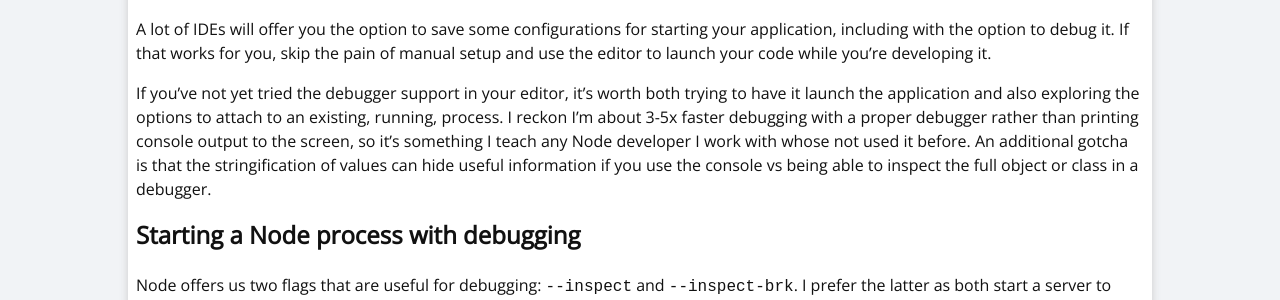
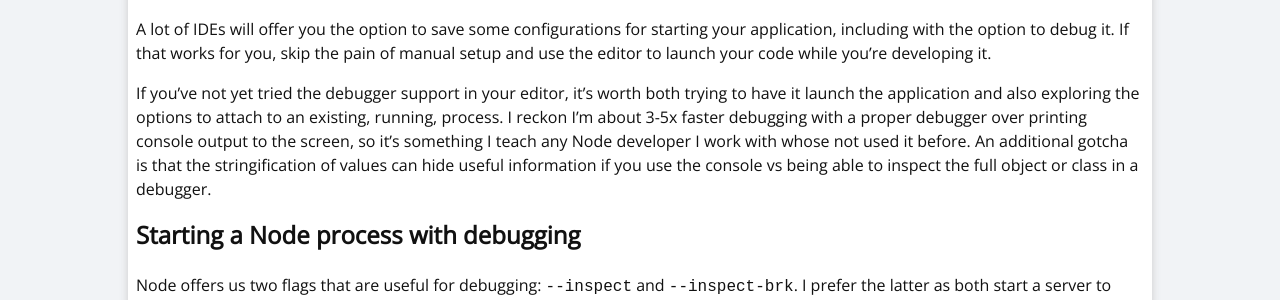
Before and after one commit to jSherz/jsj-blog, a Jekyll site: the page built from _posts/2023-02-26-debugging-ts-js-cdk-projects.md, in a window 1280 px wide and 900 px high. Shown: the part 339-639 px from the top of the window. Built offline with Jekyll 4.4.1, drawn with Linux system fonts in a browser that asks for light colours; some of the changed text lies outside the part shown.

Commit message:
A few small fixes for CDK debugging.

```diff
--- a/_posts/2023-02-26-debugging-ts-js-cdk-projects.md
+++ b/_posts/2023-02-26-debugging-ts-js-cdk-projects.md
@@ -28,9 +28,9 @@ while you're developing it.
 If you've not yet tried the debugger support in your editor, it's worth both
 trying to have it launch the application and also exploring the options to
 attach to an existing, running, process. I reckon I'm about 3-5x faster
-debugging with a proper debugger rather than printing console output to the
-screen, so it's something I teach any Node developer I work with whose not used
-it before. An additional gotcha is that the stringification of values can hide
+debugging with a proper debugger over printing console output to the screen,
+so it's something I teach any Node developer I work with whose not used it
+before. An additional gotcha is that the stringification of values can hide
 useful information if you use the console vs being able to inspect the full
 object or class in a debugger.
 
```
Also changed, not shown: other parts of _posts/2023-02-26-debugging-ts-js-cdk-projects.md (+6 -6 lines).
